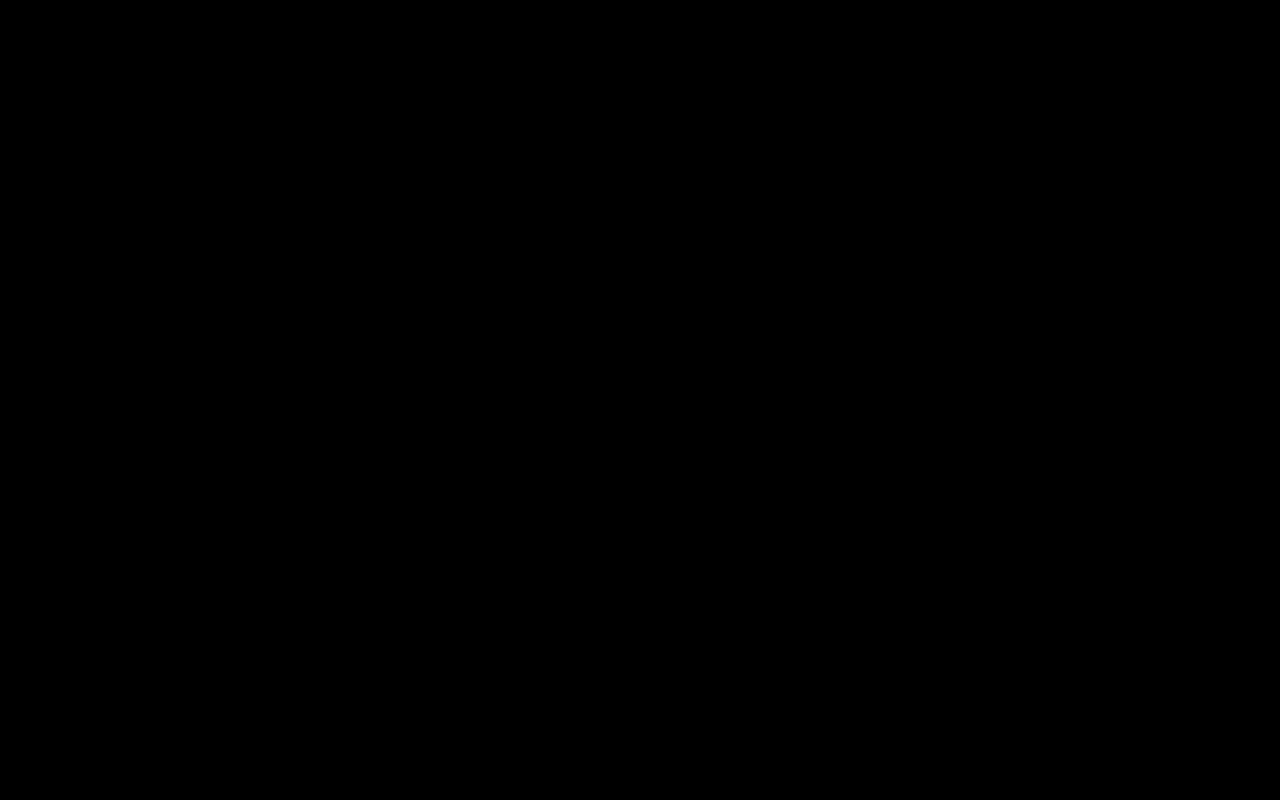
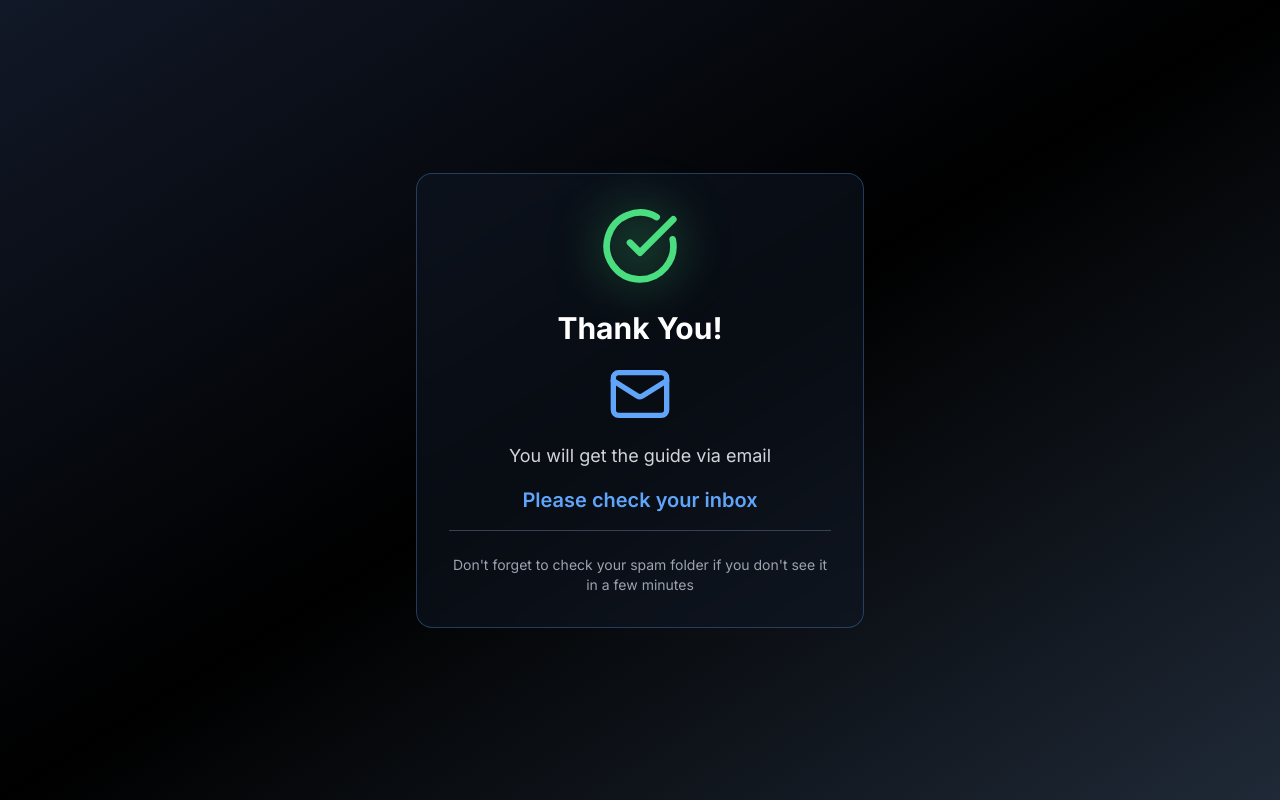
Before and after one commit to chiragshettybp/debloatmastery-usa, a React (Vite) app: page /thank-you in a window 1280 px wide. Before the commit this address had no page. Built offline with nearby package versions, Linux system fonts and the light colour scheme.

Commit message:
Add thank you page
Create a new thank you page component and add it to the application's routing. The page displays a message confirming that a guide will be sent via email and instructs the user to check their inbox.

```diff
--- a/src/App.tsx
+++ b/src/App.tsx
@@ -6,6 +6,7 @@ import { QueryClient, QueryClientProvider } from "@tanstack/react-query";
 import { BrowserRouter, Routes, Route } from "react-router-dom";
 import Index from "./pages/Index";
 import LinkInBio from "./pages/LinkInBio";
+import ThankYou from "./pages/ThankYou";
 
 const queryClient = new QueryClient();
 
@@ -19,6 +20,7 @@ const App = () => (
           {/* Default home page - redirects to India */}
           <Route path="/" element={<Index />} />
           <Route path="/link-in-bio" element={<LinkInBio />} />
+          <Route path="/thank-you" element={<ThankYou />} />
 
           {/* USA page */}
           <Route path="/usa" element={<Index />} />
--- /dev/null
+++ b/src/pages/ThankYou.tsx
@@ -0,0 +1,68 @@
+import React from 'react';
+import { Mail, CheckCircle } from 'lucide-react';
+import { motion } from 'framer-motion';
+
+const ThankYou = () => {
+  return (
+    <div className="min-h-screen bg-gradient-to-br from-gray-900 via-black to-gray-800 flex items-center justify-center p-4">
+      <motion.div
+        className="max-w-md w-full bg-gray-900/50 backdrop-blur-sm border border-blue-400/30 rounded-2xl p-8 text-center"
+        initial={{ opacity: 0, y: 20 }}
+        animate={{ opacity: 1, y: 0 }}
+        transition={{ duration: 0.5 }}
+      >
+        <motion.div
+          initial={{ scale: 0 }}
+          animate={{ scale: 1 }}
+          transition={{ delay: 0.2, type: "spring", stiffness: 200 }}
+          className="flex justify-center mb-6"
+        >
+          <div className="relative">
+            <CheckCircle className="w-20 h-20 text-green-400" />
+            <motion.div
+              className="absolute inset-0 bg-green-400/20 rounded-full blur-xl"
+              animate={{ scale: [1, 1.2, 1] }}
+              transition={{ duration: 2, repeat: Infinity }}
+            />
+          </div>
+        </motion.div>
+
+        <motion.h1
+          className="text-3xl font-bold text-white mb-4"
+          initial={{ opacity: 0 }}
+          animate={{ opacity: 1 }}
+          transition={{ delay: 0.3 }}
+        >
+          Thank You!
+        </motion.h1>
+
+        <motion.div
+          initial={{ opacity: 0 }}
+          animate={{ opacity: 1 }}
+          transition={{ delay: 0.4 }}
+          className="space-y-4"
+        >
+          <div className="flex justify-center mb-4">
+            <Mail className="w-16 h-16 text-blue-400" />
+          </div>
+
+          <p className="text-gray-300 text-lg mb-2">
+            You will get the guide via email
+          </p>
+
+          <p className="text-blue-400 font-semibold text-xl">
+            Please check your inbox
+          </p>
+
+          <div className="mt-8 pt-6 border-t border-gray-700">
+            <p className="text-sm text-gray-400">
+              Don't forget to check your spam folder if you don't see it in a few minutes
+            </p>
+          </div>
+        </motion.div>
+      </motion.div>
+    </div>
+  );
+};
+
+export default ThankYou;
```
